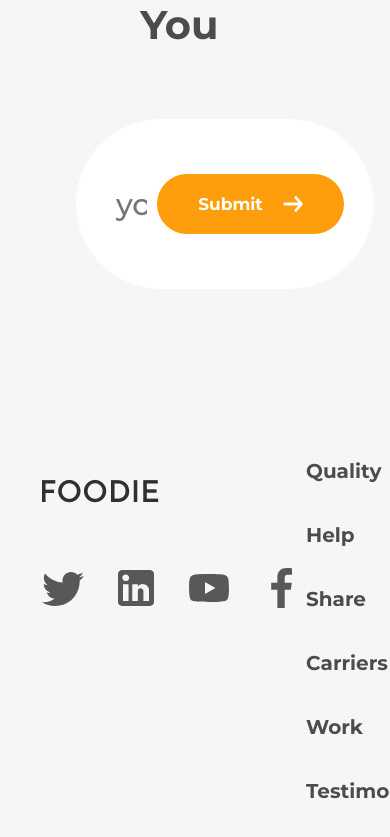
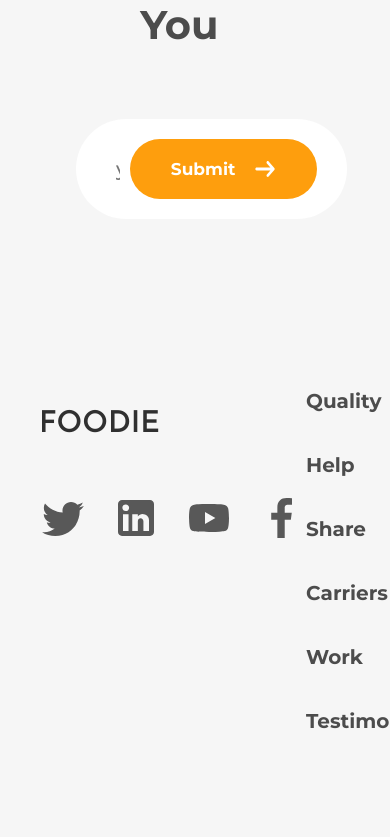
Before and after one commit to mambachristophersteven/react-restaurant-landing-page, a React (Create React App) app: page / in a window 390 px wide. Shown: the part 4303-5140 px from the top of the page. Built offline with nearby package versions, Linux system fonts and the light colour scheme.

Commit message:
ContactSection responsiveness update

```diff
--- a/src/Sections/ContactSection/ContactSection.css
+++ b/src/Sections/ContactSection/ContactSection.css
@@ -39,5 +39,11 @@ form input{
 }
 
 @media screen and (max-width: 1410px){
-
+    .contact-bottom form{
+        width: 54vw;
+        height: 80px;
+    }
+    form input{
+        font-size: 20px;
+    }
 }
```
